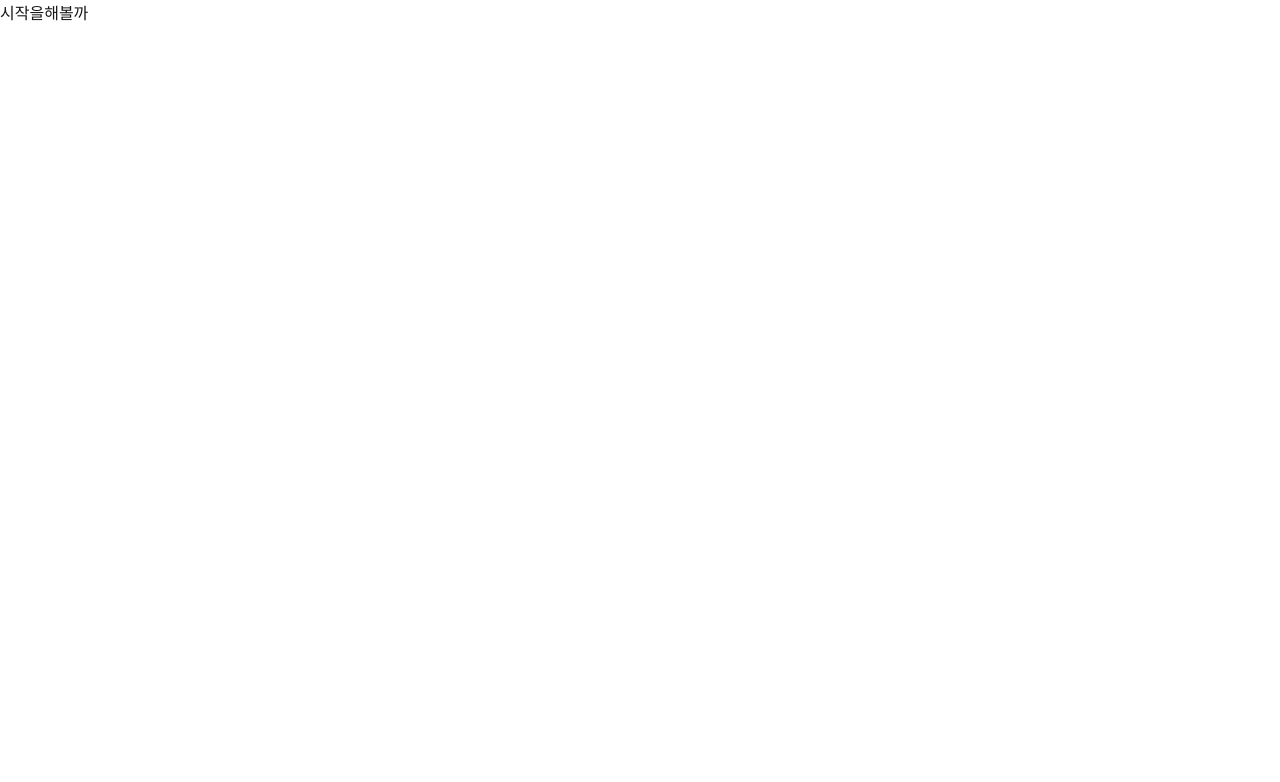
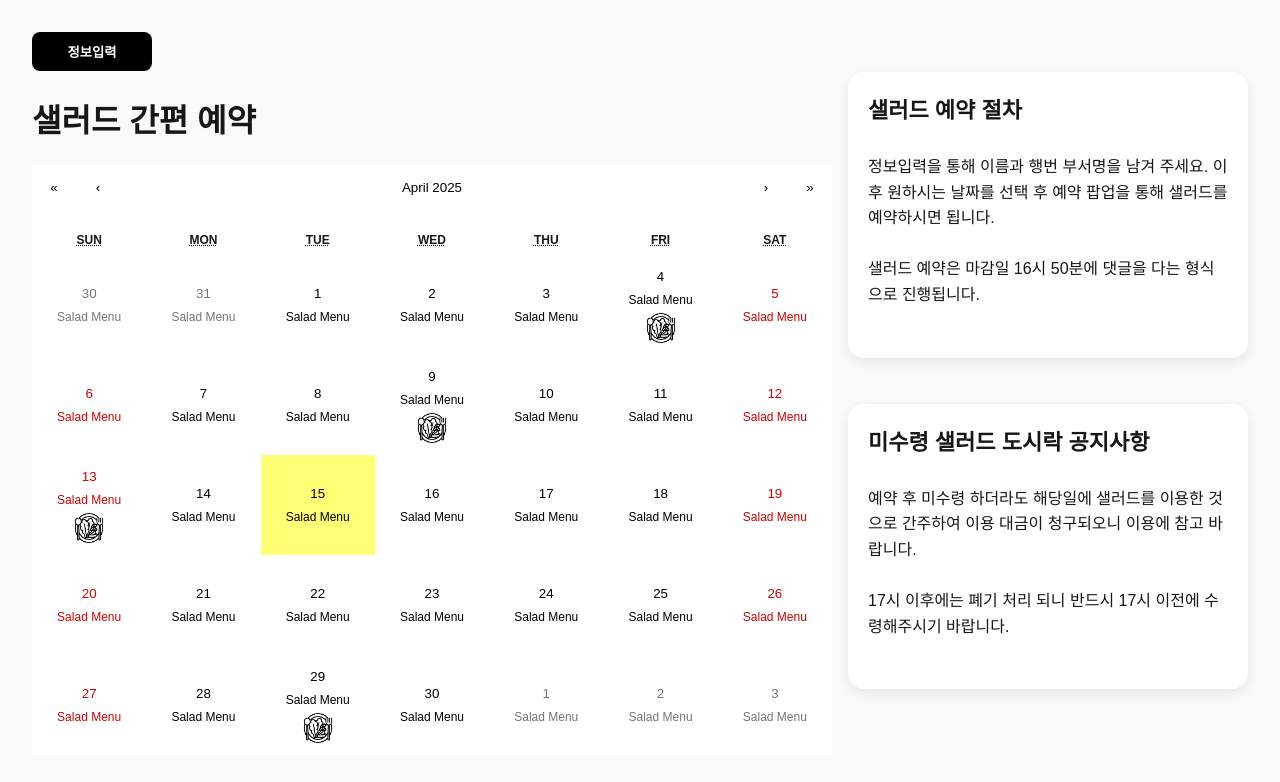
Before and after one commit to ludals/intencive-salad-reserve, a Next.js app in the folder frontend/: page / in a window 1280 px wide. Shown: the top 782 px of the page. Built offline with nearby package versions, Linux system fonts and the light colour scheme.

Commit message:
[feat] front_startPage

```diff
--- a/frontend/next.config.ts
+++ b/frontend/next.config.ts
@@ -3,6 +3,7 @@ import type { NextConfig } from "next";
 const nextConfig: NextConfig = {
   /* config options here */
   reactStrictMode: true,
+  output: "export",
 };
 
 export default nextConfig;
--- /dev/null
+++ b/frontend/src/components/Calendar.tsx
@@ -0,0 +1,61 @@
+import React from "react";
+import ReactCalendar from "react-calendar";
+import "react-calendar/dist/Calendar.css";
+import styled from "styled-components";
+
+interface CalendarProps {
+  reservedDates: string[];
+}
+
+export default function Calendar({ reservedDates }: CalendarProps) {
+  return (
+    <CalendarWrapper>
+      <StyledCalendar
+        calendarType="gregory"
+        tileContent={({ date }) => {
+          const formatted = date.toISOString().slice(0, 10);
+          const isReserved = reservedDates.includes(formatted);
+          return (
+            <DayCell>
+              <span>Salad Menu</span>
+              {isReserved && <SaladIcon src="/icon/salad.png" alt="reserved" />}
+            </DayCell>
+          );
+        }}
+      />
+    </CalendarWrapper>
+  );
+}
+
+const CalendarWrapper = styled.div`
+  display: flex;
+
+  justify-content: flex-start;
+  align-items: flex-start;
+`;
+
+const StyledCalendar = styled(ReactCalendar)`
+  width: 100%;
+  background: white;
+  border: none;
+  font-family: inherit;
+  line-height: 1.5;
+  .react-calendar__tile {
+    height: 100px;
+    vertical-align: top;
+  }
+`;
+
+const DayCell = styled.div`
+  display: flex;
+  flex-direction: column;
+  align-items: center;
+  font-size: 12px;
+  margin-top: 4px;
+`;
+
+const SaladIcon = styled.img`
+  width: 30px;
+  height: 30px;
+  margin-top: 4px;
+`;
--- /dev/null
+++ b/frontend/src/components/InfoModal.tsx
@@ -0,0 +1,95 @@
+import { useState } from "react";
+import styled from "styled-components";
+
+interface InfoModalProps {
+  isOpen: boolean;
+  onClose: () => void;
+  onSubmit: (form: { name: string; id: string; dept: string }) => void;
+}
+
+export default function InfoModal({
+  isOpen,
+  onClose,
+  onSubmit,
+}: InfoModalProps) {
+  const [form, setForm] = useState({ name: "", id: "", dept: "" });
+
+  if (!isOpen) return null;
+
+  return (
+    <ModalOverlay>
+      <ModalContent>
+        <ModalField>
+          <label>이름</label>
+          <input
+            value={form.name}
+            onChange={(e) => setForm({ ...form, name: e.target.value })}
+          />
+        </ModalField>
+        <ModalField>
+          <label>행번</label>
+          <input
+            value={form.id}
+            onChange={(e) => setForm({ ...form, id: e.target.value })}
+          />
+        </ModalField>
+        <ModalField>
+          <label>부서명</label>
+          <input
+            value={form.dept}
+            onChange={(e) => setForm({ ...form, dept: e.target.value })}
+          />
+        </ModalField>
+        <SubmitButton onClick={() => onSubmit(form)}>Submit</SubmitButton>
+      </ModalContent>
+    </ModalOverlay>
+  );
+}
+
+const ModalOverlay = styled.div`
+  position: fixed;
+  inset: 0;
+  background-color: rgba(0, 0, 0, 0.3);
+  z-index: 100;
+  display: flex;
+  align-items: center;
+  justify-content: center;
+`;
+
+const ModalContent = styled.div`
+  background: white;
+  padding: 32px;
+  border-radius: 16px;
+  width: 300px;
+  box-shadow: 0 8px 32px rgba(0, 0, 0, 0.2);
+`;
+
+const ModalField = styled.div`
+  display: flex;
+  flex-direction: column;
+  margin-bottom: 16px;
+
+  label {
+    font-size: 14px;
+    font-weight: 500;
+    margin-bottom: 6px;
+  }
+
+  input {
+    padding: 10px;
+    font-size: 14px;
+    border: 1px solid #ccc;
+    border-radius: 8px;
+  }
+`;
+
+const SubmitButton = styled.button`
+  width: 100%;
+  padding: 12px;
+  background: #222;
+  color: white;
+  border: none;
+  font-weight: bold;
+  border-radius: 8px;
+  cursor: pointer;
+`;
--- a/frontend/src/components/StartPage.tsx
+++ b/frontend/src/components/StartPage.tsx
@@ -1,3 +1,150 @@
+import { useState } from "react";
+import Calendar from "@/components/Calendar";
+import InfoModal from "@/components/InfoModal";
+import styled from "styled-components";
+
 export default function StartPage() {
-  return <div>시작을해볼까</div>;
+  const [reservedDates] = useState([
+    "2025-04-04",
+    "2025-04-09",
+    "2025-04-13",
+    "2025-04-29",
+  ]);
+  const [form, setForm] = useState({ name: "", id: "", dept: "" });
+  const [submitted, setSubmitted] = useState(false);
+  const [isModalOpen, setIsModalOpen] = useState(false);
+
+  const handleSubmit = (data: typeof form) => {
+    setForm(data);
+    setSubmitted(true);
+    setIsModalOpen(false);
+  };
+
+  return (
+    <PageWrapper>
+      <InfoModal
+        isOpen={isModalOpen}
+        onClose={() => setIsModalOpen(false)}
+        onSubmit={handleSubmit}
+      />
+      <ContentGrid>
+        <LeftSide>
+          {!submitted && (
+            <InfoButton onClick={() => setIsModalOpen(true)}>
+              정보입력
+            </InfoButton>
+          )}
+
+          {submitted && <WelcomeText>{form.name}님 😊</WelcomeText>}
+
+          <Title>샐러드 간편 예약</Title>
+          <Calendar reservedDates={reservedDates} />
+        </LeftSide>
+
+        <RightSide>
+          <Card>
+            <CardTitle>샐러드 예약 절차</CardTitle>
+            <CardText>
+              정보입력을 통해 이름과 행번 부서명을 남겨 주세요. 이후 원하시는
+              날짜를 선택 후 예약 팝업을 통해 샐러드를 예약하시면 됩니다.
+              <br />
+              <br /> 샐러드 예약은 마감일 16시 50분에 댓글을 다는 형식으로
+              진행됩니다.
+            </CardText>
+          </Card>
+          <Card>
+            <CardTitle>미수령 샐러드 도시락 공지사항</CardTitle>
+            <CardText>
+              예약 후 미수령 하더라도 해당일에 샐러드를 이용한 것으로 간주하여
+              이용 대금이 청구되오니 이용에 참고 바랍니다.
+              <br /> <br /> 17시 이후에는 폐기 처리 되니 반드시 17시 이전에
+              수령해주시기 바랍니다.
+            </CardText>
+          </Card>
+        </RightSide>
+      </ContentGrid>
+    </PageWrapper>
+  );
 }
+
+const PageWrapper = styled.div`
+  width: 100vw;
+  height: 100vh;
+  padding: 32px;
+  box-sizing: border-box;
+  background-color: #f9f9f9;
+`;
+
+const ContentGrid = styled.div`
+  display: flex;
+  height: 100%;
+`;
+
+const LeftSide = styled.div`
+  flex: 2;
+  display: flex;
+  flex-direction: column;
+`;
+
+const RightSide = styled.div`
+  flex: 1;
+  display: flex;
+  flex-direction: column;
+  gap: 16px;
+  margin-left: 16px;
+  margin-top: 40px;
+`;
+
+const Title = styled.h1`
+  font-size: 32px;
+  font-weight: bold;
+  margin: 24px 0;
+`;
+
+const Card = styled.div`
+  background-color: white;
+  padding: 20px;
+  border-radius: 16px;
+  align-items: center;
+  margin-bottom: 30px;
+  box-shadow: 0 4px 12px rgba(0, 0, 0, 0.08);
+`;
+
+const CardTitle = styled.h2`
+  font-size: 22px;
+  font-weight: bold;
+  margin-bottom: 30px;
+`;
+
+const CardText = styled.p`
+  font-size: 16px;
+  line-height: 1.6;
+  white-space: pre-line;
+  margin-bottom: 30px;
+`;
+
+const InfoButton = styled.button`
+  background-color: #000000;
+  color: white;
+  border: none;
+  padding: 10px 16px;
+  border-radius: 8px;
+  font-weight: bold;
+  width: 120px;
+  cursor: pointer;
+`;
+
+const SubmitButton = styled.button`
+  background-color: #10b981;
+  color: white;
+  border: none;
+  padding: 8px 14px;
+  border-radius: 6px;
+  cursor: pointer;
+`;
+
+const WelcomeText = styled.div`
+  font-weight: bold;
+  font-size: 18px;
+  margin-bottom: 8px;
+`;
```
Also changed, not shown: frontend/package.json (+7 -3 lines), frontend/public/icon/salad.png (added), 9 other files (tests, documents, lock files or other folders).
